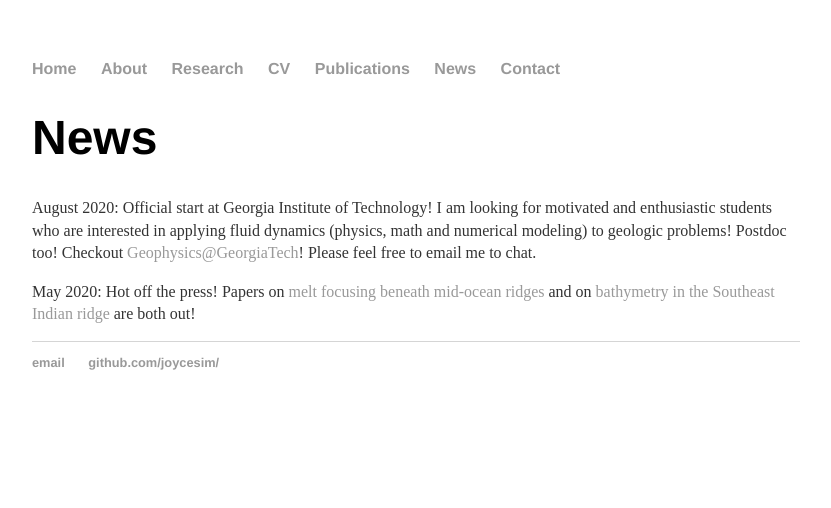
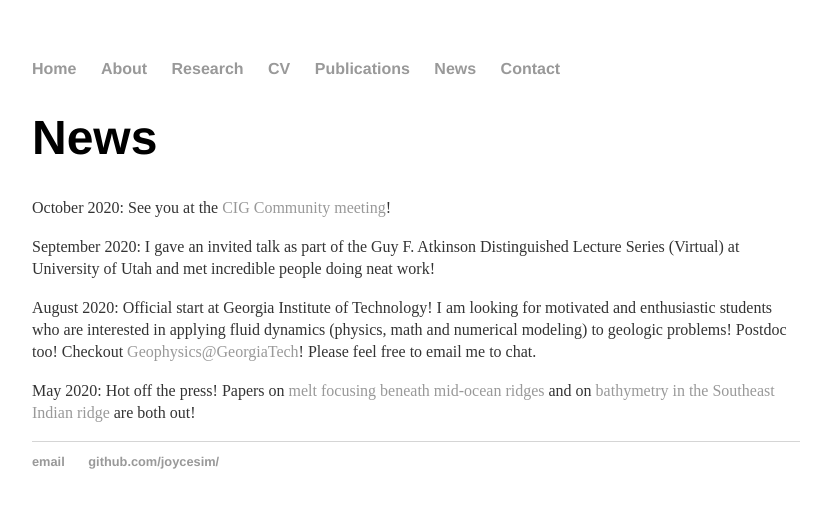
Before and after one commit to joycesim/joycesim.github.io, a Jekyll site: the page built from news/index.md, in a window 1280 px wide. Shown: the top 508 px of the page, without its empty margins (224-1055 px from the left). Built offline with Jekyll 4.4.1, drawn with Linux system fonts in a browser that asks for light colours.

Commit message:
Update index.md
Add September and October 2020 news

```diff
--- a/news/index.md
+++ b/news/index.md
@@ -4,6 +4,10 @@ title: News
 ---
 # {{page.title}}
 
+October 2020: See you at the [CIG Community meeting](https://geodynamics.org/cig/events/calendar/2020-community-workshop/agenda/)!
+
+September 2020: I gave an invited talk as part of the Guy F. Atkinson Distinguished Lecture Series (Virtual) at University of Utah and met incredible people doing neat work!
+
 August 2020: Official start at Georgia Institute of Technology! I am looking for motivated and enthusiastic students who are interested in applying fluid dynamics (physics, math and numerical modeling) to geologic problems! Postdoc too! Checkout [Geophysics@GeorgiaTech](http://geophysics.eas.gatech.edu/)! Please feel free to email me to chat.
 
 May 2020: Hot off the press! Papers on [melt focusing beneath mid-ocean ridges](https://doi.org/10.1029/2020GL087349) and on [bathymetry in the Southeast Indian ridge](https://doi.org/10.1016/j.pepi.2020.106486) are both out!
```
